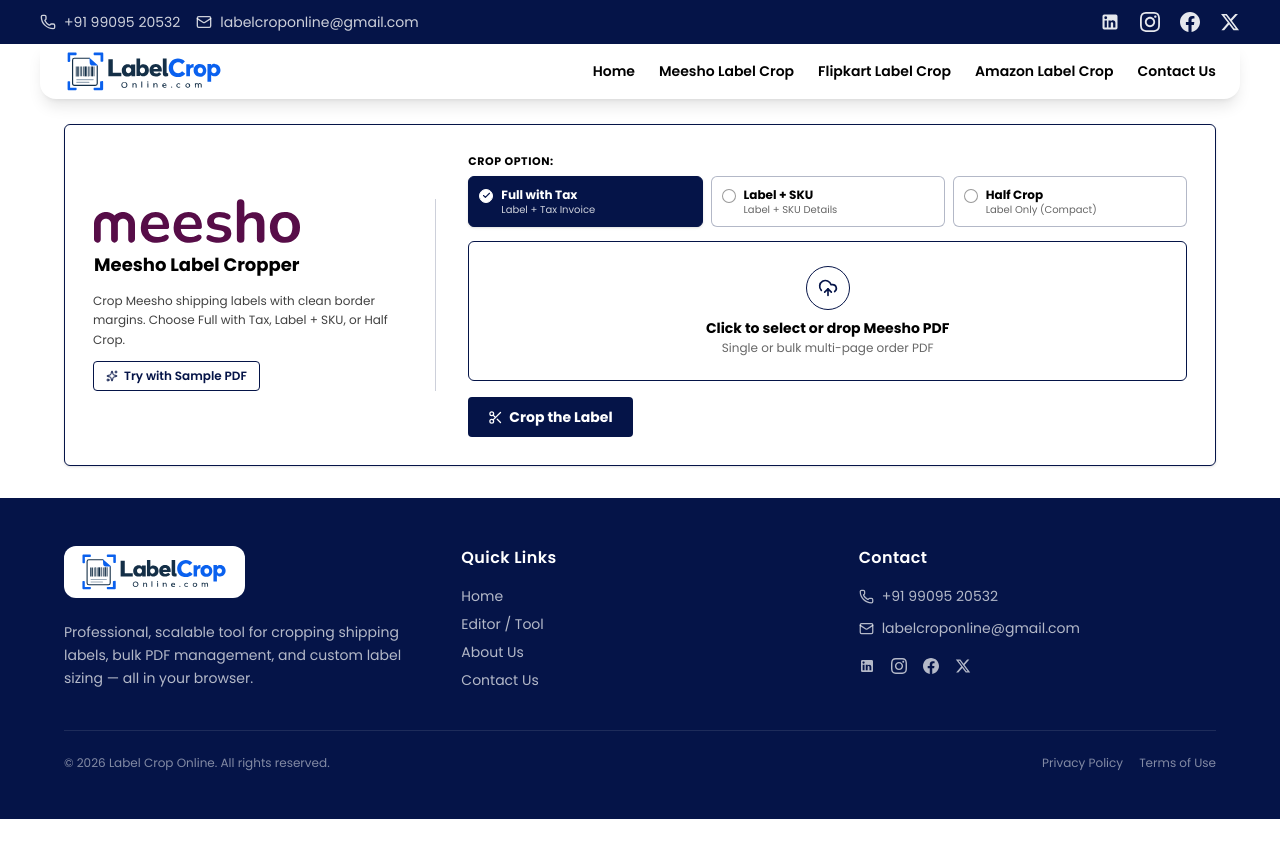
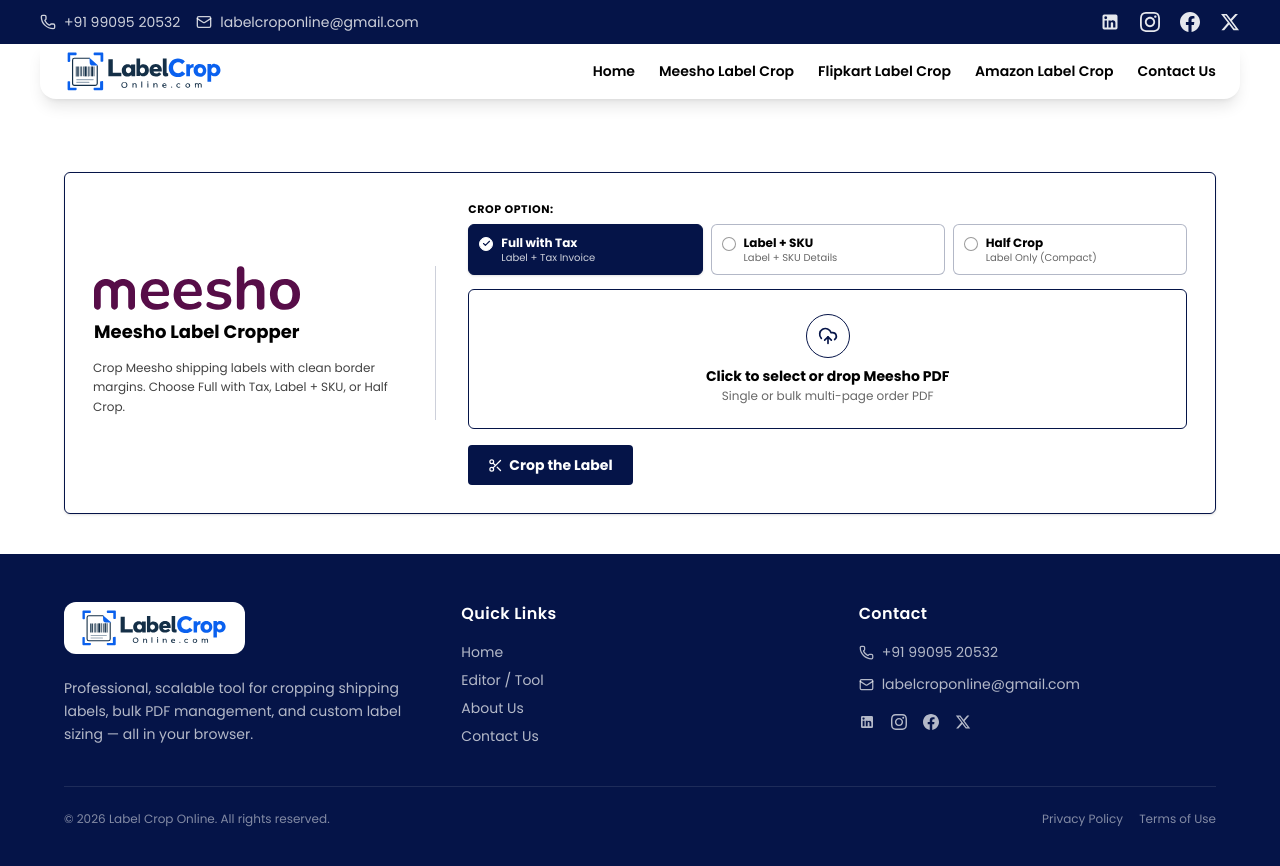
Before and after one commit to Utsavvasani/labelcroponline, a Next.js app: page /meesho-label-crop in a window 1280 px wide. Shown: the top 866 px of the page. Before the commit the page ends 819 px from the top, so only its background shows below. Built offline with nearby package versions, Linux system fonts and the light colour scheme.

Commit message:
feat: implement Flipkart and Meesho label cropping pages

```diff
--- a/src/app/flipkart-label-crop/page.tsx
+++ b/src/app/flipkart-label-crop/page.tsx
@@ -11,7 +11,6 @@ import {
   Info,
   Loader2,
   X,
-  Sparkles,
   Scissors,
   FileCheck,
 } from "lucide-react";
@@ -38,7 +37,6 @@ export default function FlipkartLabelCropPage() {
   const [cropResult, setCropResult] = useState<CropResult | null>(null);
   const [showPreviewModal, setShowPreviewModal] = useState(false);
   const [showMetaModal, setShowMetaModal] = useState(false);
-  const [sampleLoading, setSampleLoading] = useState(false);
   const [errorMsg, setErrorMsg] = useState<string | null>(null);
 
   const fileInputRef = useRef<HTMLInputElement>(null);
@@ -137,25 +135,6 @@ export default function FlipkartLabelCropPage() {
     }
   };
 
-  const handleLoadSamplePdf = async () => {
-    setSampleLoading(true);
-    setErrorMsg(null);
-    try {
-      const response = await fetch("/Flipkart.pdf");
-      if (!response.ok) throw new Error("Could not load sample Flipkart.pdf");
-      const blob = await response.blob();
-      const sampleFile = new File([blob], "Flipkart.pdf", { type: "application/pdf" });
-      setFile(sampleFile);
-      setCropResult(null);
-      await handleProcessPdf(sampleFile, "Flipkart.pdf", false);
-    } catch (err: unknown) {
-      console.error("Error loading sample:", err);
-      setErrorMsg("Failed to load sample Flipkart.pdf from public folder.");
-    } finally {
-      setSampleLoading(false);
-    }
-  };
-
   const handleCropAndDownloadClick = () => {
     if (cropResult) {
       triggerDownload(cropResult.blobUrl, cropResult.fileName);
@@ -186,8 +165,8 @@ export default function FlipkartLabelCropPage() {
 
   return (
     <>
-      {/* ── Main Content Form Container (Optimized for Mobile Viewport) ── */}
-      <div className="max-w-[1200px] mx-auto px-3 sm:px-6 py-4 sm:py-8 mt-12">
+      {/* ── Main Content Form Container (Proper spacing below fixed navigation bar) ── */}
+      <div className="max-w-[1200px] mx-auto px-3 sm:px-6 pt-[96px] sm:pt-32 pb-6 sm:pb-10">
         {/* Hidden File Input */}
         <input
           ref={fileInputRef}
@@ -236,23 +215,9 @@ export default function FlipkartLabelCropPage() {
                 </h1>
               </div>
 
-              <p className="text-black/75 text-xs leading-relaxed mb-3 hidden sm:block">
+              <p className="text-black/75 text-xs leading-relaxed mb-1 hidden sm:block">
                 Extracts the middle shipping label box, strips extra margins, and prepares your PDF for thermal or A4 printing.
               </p>
-
-              <button
-                type="button"
-                onClick={handleLoadSamplePdf}
-                disabled={isProcessing || sampleLoading}
-                className="inline-flex items-center gap-1.5 text-xs font-semibold text-[#051448] border border-[#051448] px-3 py-1.5 rounded hover:bg-blue-50 transition-colors cursor-pointer disabled:opacity-50"
-              >
-                {sampleLoading ? (
-                  <Loader2 size={12} className="animate-spin" />
-                ) : (
-                  <Sparkles size={12} />
-                )}
-                Try with Sample PDF
-              </button>
             </div>
 
             {/* ── Right Column: Upload & Actions (Above-the-fold) ── */}
--- a/src/app/meesho-label-crop/page.tsx
+++ b/src/app/meesho-label-crop/page.tsx
@@ -11,7 +11,6 @@ import {
   Info,
   Loader2,
   X,
-  Sparkles,
   Scissors,
   Check,
   FileCheck,
@@ -46,7 +45,6 @@ export default function MeeshoLabelCropPage() {
   const [cropResult, setCropResult] = useState<CropResult | null>(null);
   const [showPreviewModal, setShowPreviewModal] = useState(false);
   const [showMetaModal, setShowMetaModal] = useState(false);
-  const [sampleLoading, setSampleLoading] = useState(false);
   const [errorMsg, setErrorMsg] = useState<string | null>(null);
 
   const fileInputRef = useRef<HTMLInputElement>(null);
@@ -154,25 +152,6 @@ export default function MeeshoLabelCropPage() {
     }
   };
 
-  const handleLoadSamplePdf = async () => {
-    setSampleLoading(true);
-    setErrorMsg(null);
-    try {
-      const response = await fetch("/Meesho.pdf");
-      if (!response.ok) throw new Error("Could not load sample Meesho.pdf");
-      const blob = await response.blob();
-      const sampleFile = new File([blob], "Meesho.pdf", { type: "application/pdf" });
-      setFile(sampleFile);
-      setCropResult(null);
-      await handleProcessPdf(sampleFile, "Meesho.pdf", cropMode, false);
-    } catch (err: unknown) {
-      console.error("Error loading sample:", err);
-      setErrorMsg("Failed to load sample Meesho.pdf from public folder.");
-    } finally {
-      setSampleLoading(false);
-    }
-  };
-
   const handleCropAndDownloadClick = () => {
     if (cropResult) {
       triggerDownload(cropResult.blobUrl, cropResult.fileName);
@@ -203,8 +182,8 @@ export default function MeeshoLabelCropPage() {
 
   return (
     <>
-      {/* ── Main Content Form Container (Optimized for Mobile Viewport) ── */}
-      <div className="max-w-[1200px] mx-auto px-3 sm:px-6 py-4 sm:py-8 mt-12">
+      {/* ── Main Content Form Container (Proper spacing below fixed navigation bar) ── */}
+      <div className="max-w-[1200px] mx-auto px-3 sm:px-6 pt-[96px] sm:pt-32 pb-6 sm:pb-10">
         {/* Hidden File Input */}
         <input
           ref={fileInputRef}
@@ -253,23 +232,9 @@ export default function MeeshoLabelCropPage() {
                 </h1>
               </div>
 
-              <p className="text-black/75 text-xs leading-relaxed mb-3 hidden sm:block">
+              <p className="text-black/75 text-xs leading-relaxed mb-1 hidden sm:block">
                 Crop Meesho shipping labels with clean border margins. Choose Full with Tax, Label + SKU, or Half Crop.
               </p>
-
-              <button
-                type="button"
-                onClick={handleLoadSamplePdf}
-                disabled={isProcessing || sampleLoading}
-                className="inline-flex items-center gap-1.5 text-xs font-semibold text-[#051448] border border-[#051448] px-3 py-1.5 rounded hover:bg-blue-50 transition-colors cursor-pointer disabled:opacity-50"
-              >
-                {sampleLoading ? (
-                  <Loader2 size={12} className="animate-spin" />
-                ) : (
-                  <Sparkles size={12} />
-                )}
-                Try with Sample PDF
-              </button>
             </div>
 
             {/* ── Right Column: Mode Selector, Upload & Actions ── */}
```
